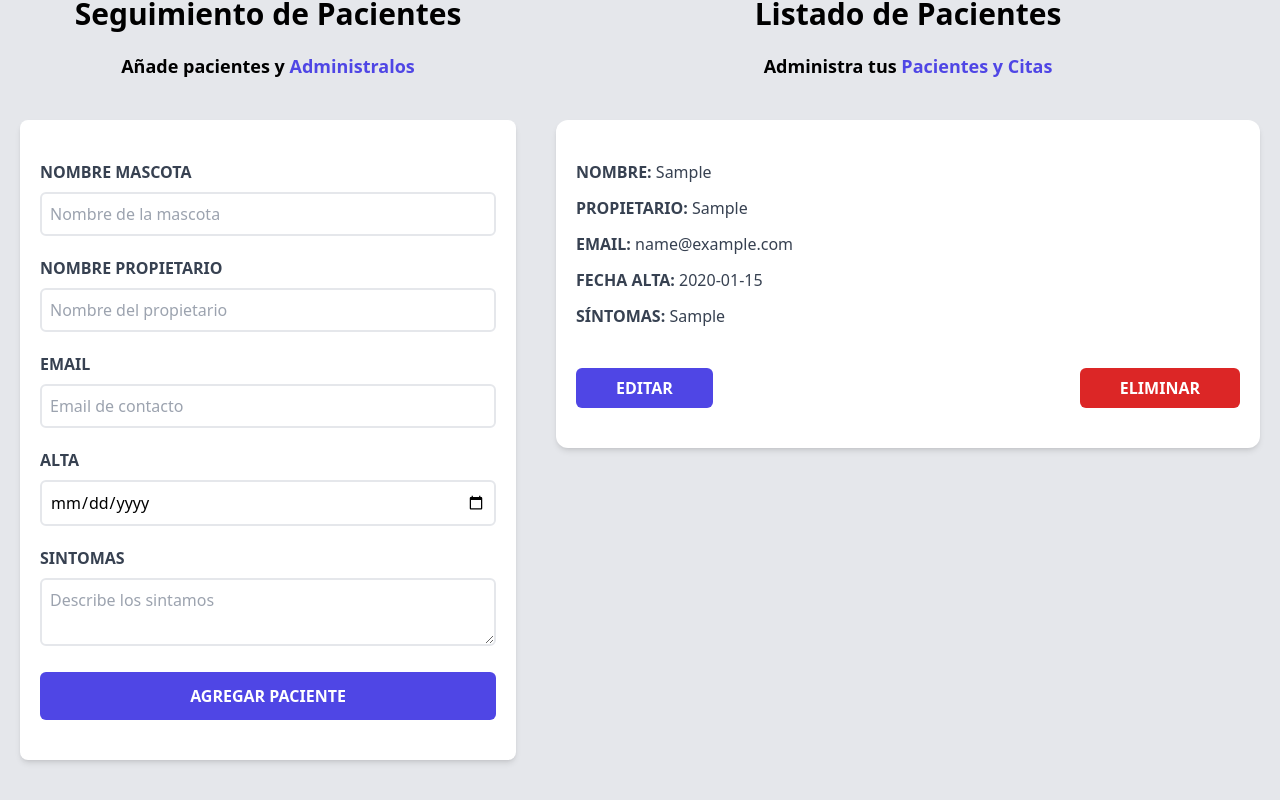
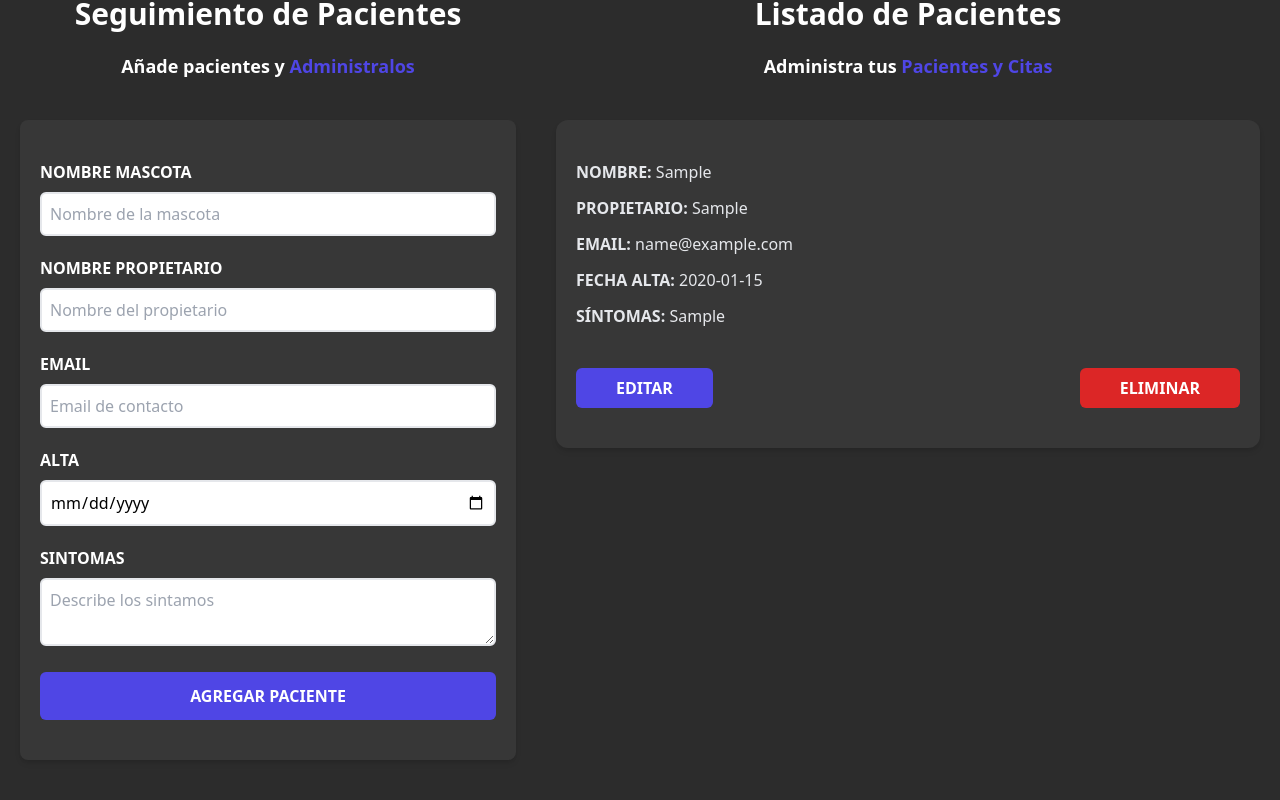
Before and after one commit to Crowexe/01-citas-veterinaria, a React (Vite) app: page / in a window 1280 px wide. Both pictures are taken after typing "Sample", "Sample", "name@example.com", "2020-01-15", "Sample" into the empty fields and a click on the input "Agregar Paciente". Shown: the part 228-1028 px from the top of the page. Built offline with nearby package versions, Linux system fonts and the light colour scheme.

Commit message:
Color change

```diff
--- a/index.html
+++ b/index.html
@@ -6,7 +6,7 @@
     <meta name="viewport" content="width=device-width, initial-scale=1.0" />
     <title>Veterinaria</title>
   </head>
-  <body class="bg-gray-200 h-screen">
+  <body class="bg-custom-black h-screen">
     <div id="root"></div>
     <script type="module" src="/src/main.jsx"></script>
   </body>
--- a/src/components/Formulario.jsx
+++ b/src/components/Formulario.jsx
@@ -77,19 +77,19 @@ const Formulario = ({pacientes, setPacientes, paciente, setPaciente}) => {
 		return (
 			<>
 				<div className="md:w-1/2 lg:w-2/5 mx-5">
-					<h2 className="font-black text-3xl text-center">Seguimiento de Pacientes</h2>
-					<p className="text-lg mt-5 text-center mb-10  font-bold">
+					<h2 className="font-black text-3xl text-center text-white">Seguimiento de Pacientes</h2>
+					<p className="text-lg mt-5 text-center mb-10 font-bold text-white">
 					Añade pacientes y {''}
 					<span className="text-indigo-600">Administralos</span>
 					</p>
 					<form
 						onSubmit={handleSubmit}
-						className="bg-white shadow-md rounded-lg py-10 px-5 mb-10 ">
+						className="bg-custom-gray shadow-md rounded-lg py-10 px-5 mb-10 ">
 
 						{error && <Error> <p>Todos los campos son obligatorios</p> </Error>}
 
 					<div className="mb-5">
-						<label htmlFor="mascota" className="block text-gray-700 uppercase font-bold">Nombre mascota</label>
+						<label htmlFor="mascota" className="block text-white uppercase font-bold">Nombre mascota</label>
 						<input
 						id="mascota"
 						type="text"
@@ -100,7 +100,7 @@ const Formulario = ({pacientes, setPacientes, paciente, setPaciente}) => {
 						/>
 					</div>
 					<div className="mb-5">
-						<label htmlFor="propietario" className="block text-gray-700 uppercase font-bold">Nombre propietario</label>
+						<label htmlFor="propietario" className="block text-white uppercase font-bold">Nombre propietario</label>
 						<input
 						id="propietario"
 						type="text"
@@ -111,7 +111,7 @@ const Formulario = ({pacientes, setPacientes, paciente, setPaciente}) => {
 						/>
 					</div>
 					<div className="mb-5">
-						<label htmlFor="email" className="block text-gray-700 uppercase font-bold">Email</label>
+						<label htmlFor="email" className="block text-white uppercase font-bold">Email</label>
 						<input
 						id="email"
 						type="email"
@@ -122,7 +122,7 @@ const Formulario = ({pacientes, setPacientes, paciente, setPaciente}) => {
 						/>
 					</div>
 					<div className="mb-5">
-						<label htmlFor="alta" className="block text-gray-700 uppercase font-bold">Alta</label>
+						<label htmlFor="alta" className="block text-white uppercase font-bold">Alta</label>
 						<input
 						id="alta"
 						type="date"
@@ -132,7 +132,7 @@ const Formulario = ({pacientes, setPacientes, paciente, setPaciente}) => {
 						/>
 					</div>
 					<div className="mb-5">
-						<label htmlFor="sintomas" className="block text-gray-700 uppercase font-bold">Sintomas</label>
+						<label htmlFor="sintomas" className="block text-white uppercase font-bold">Sintomas</label>
 						<textarea
 						id="sintomas"
 						placeholder="Describe los sintamos"
--- a/src/components/Header.jsx
+++ b/src/components/Header.jsx
@@ -2,7 +2,7 @@ const Header = () => {
 
   return (
     <>
-        <h1 className="font-black text-5xl text-center md:w-2/3 mx-auto">
+        <h1 className="font-black text-5xl text-center md:w-2/3 mx-auto text-white">
           Seguimiento de Pacientes
           <span className="text-indigo-600"> Veterinaria</span>
         </h1>
--- a/src/components/ListadoPacientes.jsx
+++ b/src/components/ListadoPacientes.jsx
@@ -5,13 +5,12 @@ const ListadoPacientes = ({pacientes, setPaciente, eliminarPaciente}) => {
 
     return (
         <>
-            <div className="md:w-1/2 lg:w-3/5 md:h-screen overflow-y-scroll">
 
                 {pacientes && pacientes.length ? (
 
-                    <>
-                        <h2 className="font-black text-3xl text-center">Listado de Pacientes</h2>
-                        <p className="text-lg mt-5 text-center mb-10 font-bold">
+                    <div className="md:w-1/2 lg:w-3/5 md:h-screen overflow-y-scroll">
+                        <h2 className="font-black text-3xl text-center text-white">Listado de Pacientes</h2>
+                        <p className="text-lg mt-5 text-center mb-10 font-bold text-white">
                         Administra tus {''}
                             <span className="text-indigo-600">Pacientes y Citas</span>
                         </p>
@@ -24,19 +23,18 @@ const ListadoPacientes = ({pacientes, setPaciente, eliminarPaciente}) => {
                                 eliminarPaciente={eliminarPaciente}
                             />
                             ))}
-                    </>
+                    </div>
 
                 ) : (
-                    <>
-                        <h2 className="font-black text-3xl text-center">No hay pacientes</h2>
-                        <p className="text-lg mt-5 text-center mb-10 font-bold">
+                    <div className="md:w-1/2 lg:w-3/5 md:h-screen">
+                        <h2 className="font-black text-3xl text-center text-white">No hay pacientes</h2>
+                        <p className="text-lg mt-5 text-center mb-10 font-bold text-white">
                         Comienza agregando pacientes {''}
                             <span className="text-indigo-600">y apareceran aquí</span>
                         </p>
-                    </>
+                    </div>
                 )}
 
-            </div>
         </>
     )
 }
--- a/src/components/Paciente.jsx
+++ b/src/components/Paciente.jsx
@@ -13,24 +13,24 @@ const Paciente = ({paciente, setPaciente, eliminarPaciente}) => {
     }
 
     return (
-        <div className="mx-5 my-5 bg-white shadow-md px-5 py-10 rounded-xl">
-            <p className="font-bold mb-3 text-gray-700 uppercase">
+        <div className="mx-5 my-5 bg-custom-gray shadow-md px-5 py-10 rounded-xl">
+            <p className="font-bold mb-3 text-gray-200 uppercase">
             Nombre:{' '}
                 <span className="font-normal normal-case">{nombre}</span>
             </p>
-            <p className="font-bold mb-3 text-gray-700 uppercase">
+            <p className="font-bold mb-3 text-gray-200 uppercase">
             propietario:{' '}
                 <span className="font-normal normal-case">{propietario}</span>
             </p>
-            <p className="font-bold mb-3 text-gray-700 uppercase">
+            <p className="font-bold mb-3 text-gray-200 uppercase">
             Email:{' '}
                 <span className="font-normal normal-case">{email}</span>
             </p>
-            <p className="font-bold mb-3 text-gray-700 uppercase">
+            <p className="font-bold mb-3 text-gray-200 uppercase">
             Fecha alta:{' '}
                 <span className="font-normal normal-case">{fecha}</span>
             </p>
-            <p className="font-bold mb-3 text-gray-700 uppercase">
+            <p className="font-bold mb-3 text-gray-200 uppercase">
             Síntomas:{' '}
                 <span className="font-normal normal-case"> {sintomas}</span>
             </p>
--- a/tailwind.config.cjs
+++ b/tailwind.config.cjs
@@ -2,7 +2,12 @@
 module.exports = {
   content: ["./index.html", "./src/**/*.jsx"],
   theme: {
-    extend: {},
+    extend: {
+      colors: {
+        'custom-black': '#2c2c2c',
+        'custom-gray': '#373737',
+      },
+    },
   },
   plugins: [],
 }
```
